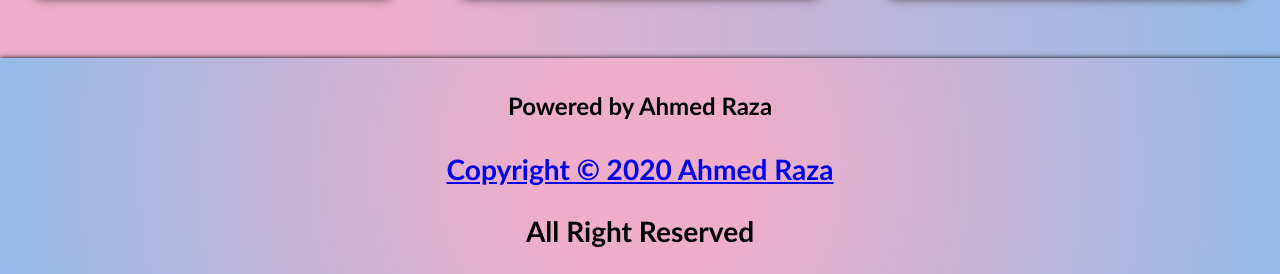
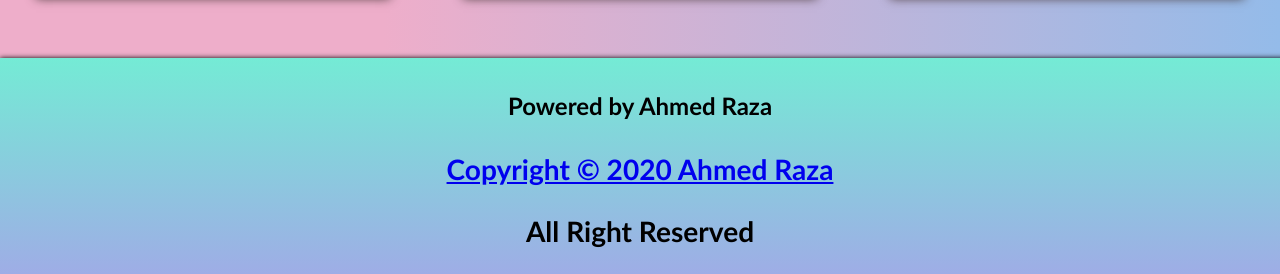
Before and after one commit to ahmedraza17260/shoe-store-app, a React (Create React App) app: page /product in a window 1280 px wide. Shown: the part 978-1252 px from the top of the page. Built offline with nearby package versions, Linux system fonts and the light colour scheme; the HTML template or start-up script is replaced by a standard one.

Commit message:
bg color change in footer

```diff
--- a/src/App.css
+++ b/src/App.css
@@ -1,10 +1,8 @@
-body{
+body {
   text-align: center;
-  background: linear-gradient(
-    90deg,
-    rgba(238, 174, 202, 1) 30%,
-    rgba(148, 187, 233, 1) 100%
-  );
+  background: linear-gradient(90deg,
+      rgba(238, 174, 202, 1) 30%,
+      rgba(148, 187, 233, 1) 100%);
 }
 
 
@@ -12,7 +10,8 @@ body{
   display: flex;
   flex-wrap: wrap;
 }
-.productContainer > .link {
+
+.productContainer>.link {
   text-align: center;
   width: 320px;
   height: auto;
@@ -24,11 +23,9 @@ body{
   padding: 17px;
 }
 
-.productContainer > .link:hover {
+.productContainer>.link:hover {}
 
-}
-
-.nav{
+.nav {
   margin: 0 0px;
   background: linear-gradient(to right, #74ebd5, #9face6);
   font-size: large;
@@ -41,7 +38,7 @@ body{
 
 }
 
-.para{
+.para {
   text-align: justify;
   margin-left: 25px;
   margin-right: 25px;
@@ -59,10 +56,12 @@ body{
   font-size: x-large !important;
   box-shadow: black 5px 5px 5px 5px;
   padding: 1px !important;
-  background: radial-gradient(
+  background-color: #74ebd5 !important;
+  background-image: linear-gradient(180deg, #74ebd5 0%, #9face6 100%) !important;
+  /* background: radial-gradient(
     circle,
     rgba(238, 174, 202, 1) 17%,
     rgba(148, 187, 233, 1) 100%
-  );
+  ); */
   margin-top: 30px !important;
 }
```
